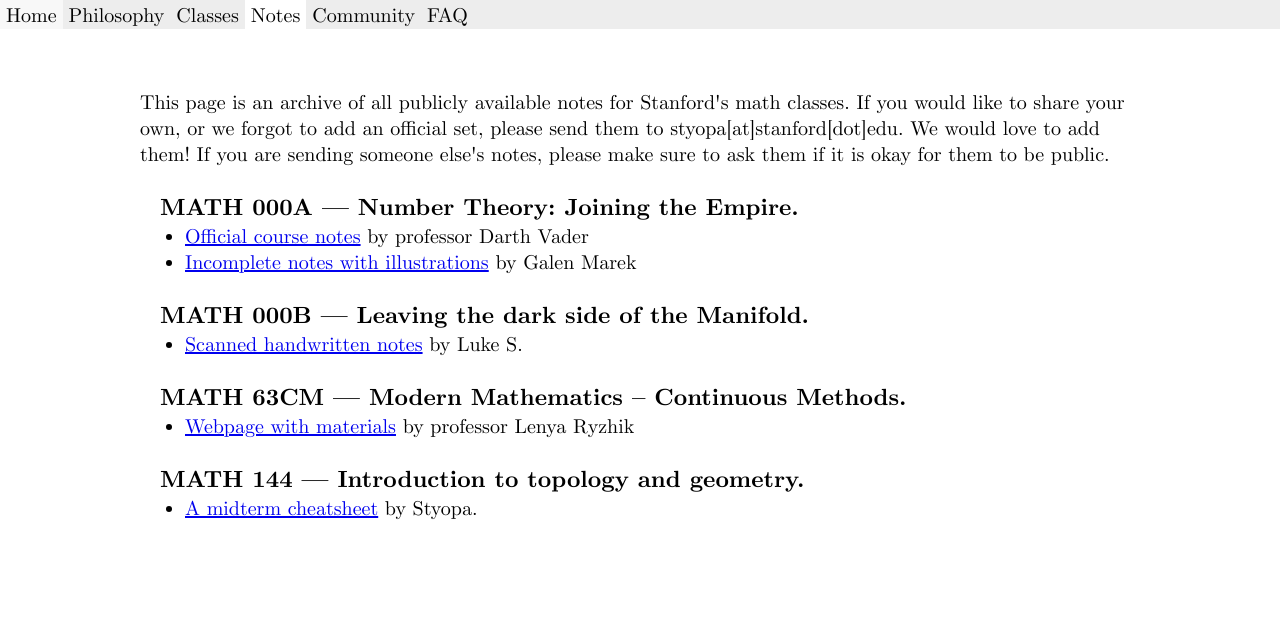
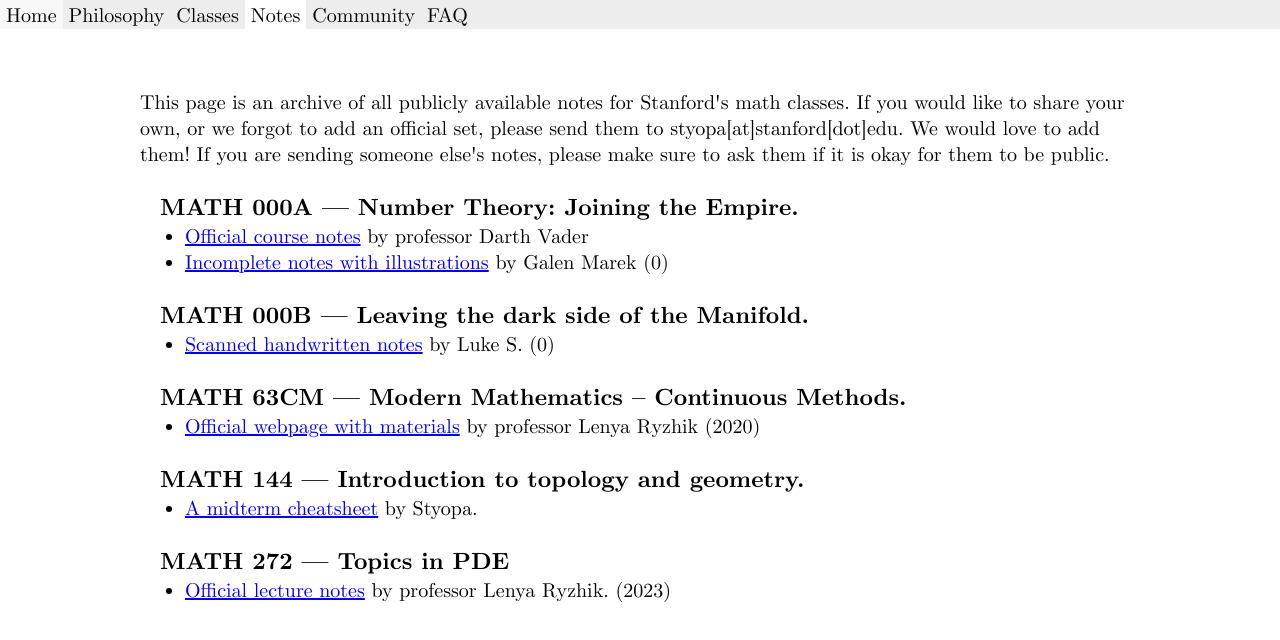
Before and after one commit to styopazharkov/TheFundamentalGroup, a plain HTML site: page public/notes.html in a window 1280 px wide. Drawn offline with Linux system fonts and the light colour scheme.

Commit message:
added math 272 notes

```diff
--- a/public/notes.html
+++ b/public/notes.html
@@ -32,20 +32,20 @@
             <h3 class="coursetitle">MATH 000A — Number Theory: Joining the Empire.</h3>
             <ul class="coursenotes">
                 <li><a href="./pdfs/notes/math-000-sample.pdf">Official course notes</a> by professor Darth Vader</li>
-                <li><a href="./pdfs/notes/math-000-sample.pdf">Incomplete notes with illustrations</a> by Galen Marek</li>
+                <li><a href="./pdfs/notes/math-000-sample.pdf">Incomplete notes with illustrations</a> by Galen Marek (0)</li>
             </ul>
         </div>
         <div class="coursediv">
             <h3 class="coursetitle">MATH 000B — Leaving the dark side of the Manifold.</h3>
             <ul class="coursenotes">
-                <li><a href="./pdfs/notes/math-000-sample.pdf">Scanned handwritten notes</a> by Luke S.</li>
+                <li><a href="./pdfs/notes/math-000-sample.pdf">Scanned handwritten notes</a> by Luke S. (0)</li>
             </ul>
         </div>
 
         <div class="coursediv">
             <h3 class="coursetitle">MATH 63CM — Modern Mathematics – Continuous Methods.</h3>
             <ul class="coursenotes">
-                <li><a href="https://math.stanford.edu/~ryzhik/STANFORD/STANF63CM-20/math63cm-20.html">Webpage with materials</a> by professor Lenya Ryzhik</li>
+                <li><a href="https://math.stanford.edu/~ryzhik/STANFORD/STANF63CM-20/math63cm-20.html">Official webpage with materials</a> by professor Lenya Ryzhik (2020)</li>
             </ul>
         </div>
 
@@ -55,6 +55,13 @@
                 <li><a href="./pdfs/notes/math-144-styopa-cheatsheet.pdf">A midterm cheatsheet</a> by Styopa.</li>
             </ul>
         </div>
+
+        <div class="coursediv">
+            <h3 class="coursetitle">MATH 272 — Topics in PDE</h3>
+            <ul class="coursenotes">
+                <li><a href="http://math.stanford.edu/~ryzhik/STANFORD/STANF272-23/lecture-notes-stanf272-23.pdf">Official lecture notes</a> by professor Lenya Ryzhik. (2023)</li>
+            </ul>
+        </div>
     </div>
 </body>
 </html>
```
